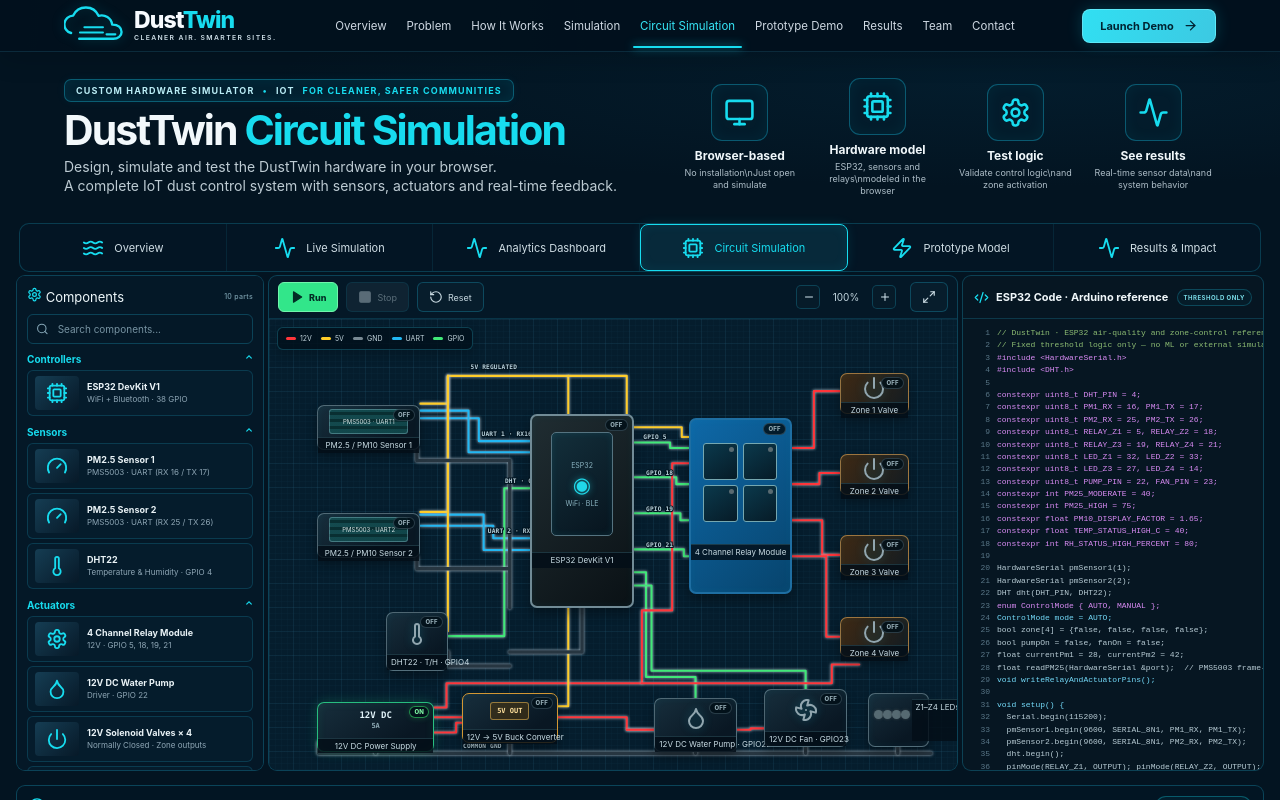
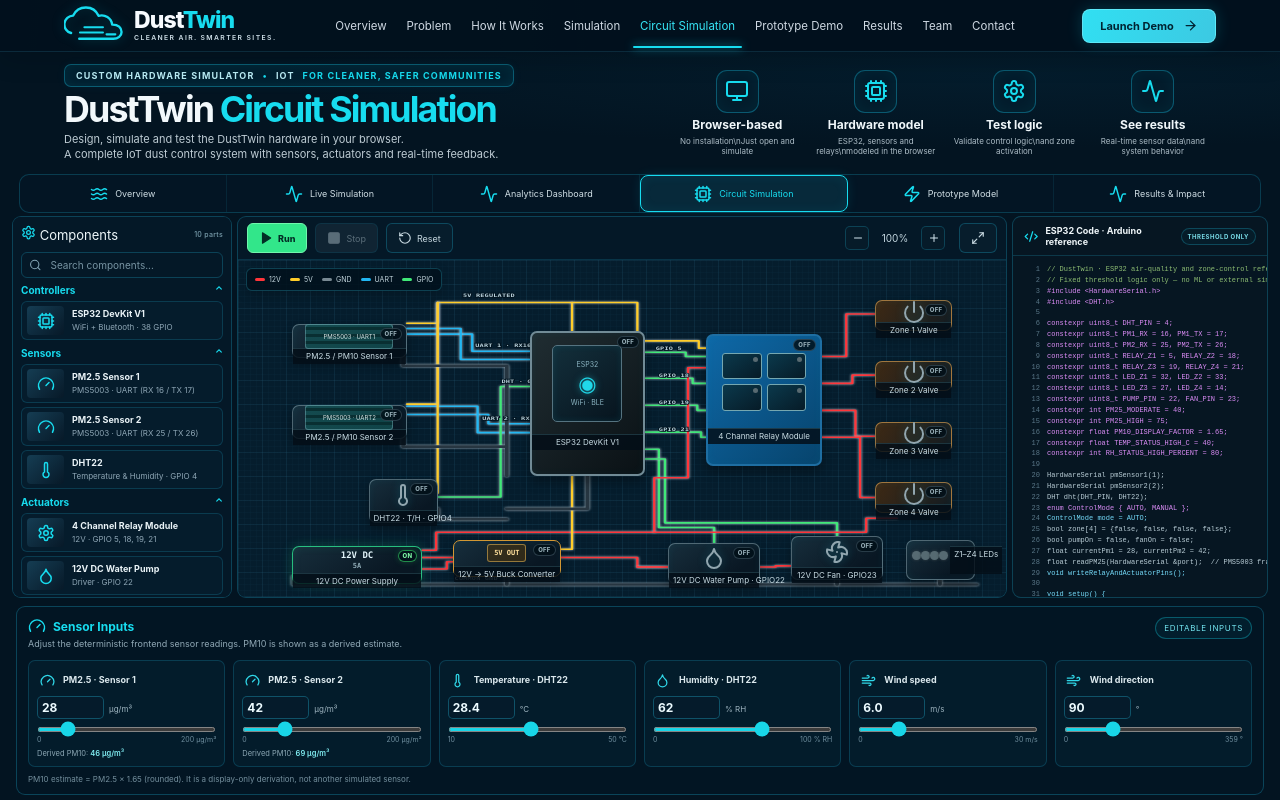
Before and after one commit to meherabmehu/DustTwin, a React (Vite) app: page /circuit-simulation in a window 1280 px wide. Shown: the top 800 px of the page. Built offline with nearby package versions, Linux system fonts and the light colour scheme.

Commit message:
polishing the circuit simulator layout

```diff
--- a/src/main.tsx
+++ b/src/main.tsx
@@ -6,6 +6,7 @@
 import './styles-overrides.css';
 import './styles-serial.css';
 import './styles-simulation-polish.css';
+import './styles-circuit-polish.css';
 
 const Overview = lazy(() => import('./pages/Overview'));
 const Problem = lazy(() => import('./pages/Problem'));
--- /dev/null
+++ b/src/styles-circuit-polish.css
@@ -0,0 +1,29 @@
+/* Compact competition-laptop layout for the custom browser circuit simulator */
+@media (min-width: 1100px) and (max-height: 820px) {
+  .circuit-intro { min-height: 122px; padding-top: 6px; padding-bottom: 6px; gap: 14px; }
+  .circuit-title h1 { margin: 5px 0 4px; font-size: clamp(30px, 2.8vw, 42px); }
+  .circuit-title p { font-size: 11px; }
+  .circuit-feature > span { width: 43px; height: 43px; margin-bottom: 4px; }
+  .circuit-feature svg { width: 24px; height: 24px; }
+  .circuit-feature small { font-size: 8px; }
+  .circuit-tabs { height: 39px; margin-bottom: 3px; }
+  .circuit-tabs a { gap: 7px; font-size: 9px; }
+  .circuit-tabs svg { width: 18px; }
+  .circuit-shell { height: 390px; min-height: 0; grid-template-columns: 220px minmax(0, 1fr) 256px; gap: 5px; padding: 0 12px 8px; }
+  .component-sidebar { height: 100%; overflow: auto; padding: 8px; }
+  .component-group { margin: 5px 0 7px; }
+  .component-item { min-height: 39px; padding: 4px 5px; }
+  .component-thumb { width: 37px; height: 29px; }
+  .component-thumb svg { width: 18px; height: 18px; }
+  .component-search { padding: 5px 7px; margin-bottom: 6px; }
+  .circuit-workspace { min-height: 0; }
+  .circuit-canvas { height: 346px; }
+  .code-panel { height: 100%; }
+  .code-head { height: 39px; font-size: 9px; }
+  .code-view { font-size: 7px; line-height: 1.45; }
+  .sensor-inputs-section { padding-top: 0; }
+}
+
+@media (min-width: 1100px) and (max-height: 820px) and (prefers-reduced-motion: reduce) {
+  .circuit-board-inner { transition: none; }
+}
```
